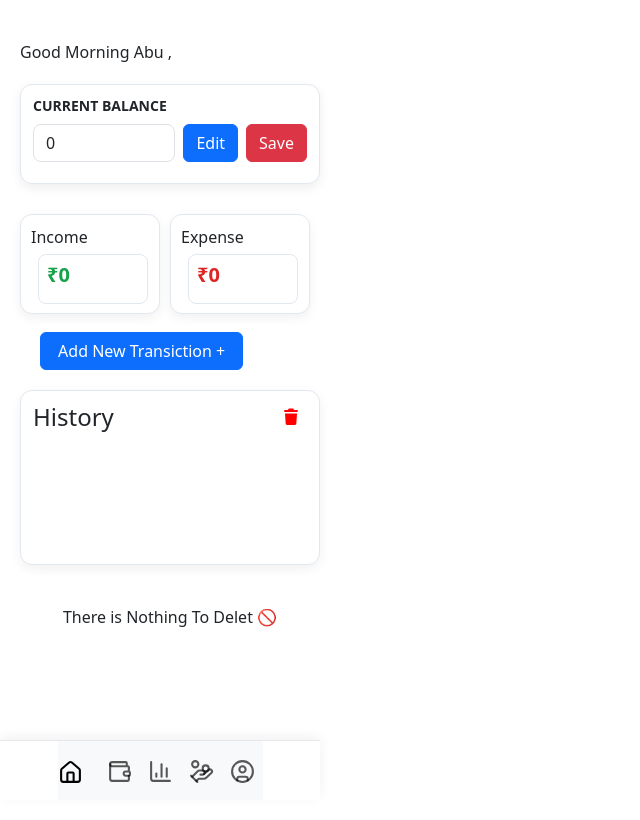
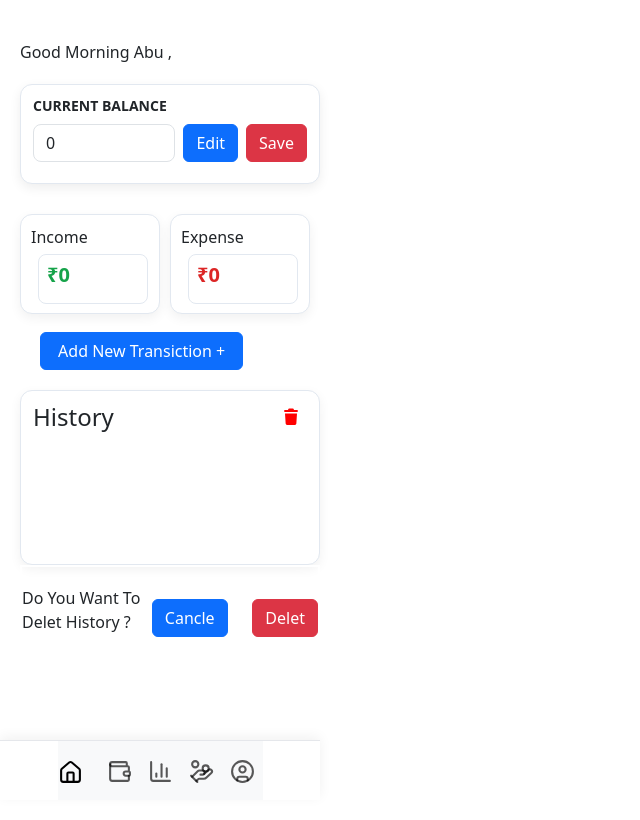
Before and after one commit to shaikhabuhasim0/finixy-expense-tracker, a React (Vite) app: page /Homepage in a window 1280 px wide. Both pictures are taken after a click on the button 291 px from the left and 417 px from the top of the page. Shown: the whole page, without its empty margins (0-640 px from the left). Built offline with nearby package versions, Linux system fonts and the light colour scheme.

Commit message:
delete butto and cancle button

```diff
--- a/src/App.css
+++ b/src/App.css
@@ -334,6 +334,23 @@
   }
 }
 
+
+.historyboxx{
+  border : 2px solid white ;
+height : 90px ;
+width: 300px;
+    display: flex;
+  justify-content: center;
+  align-items: center;
+}
+.history-buttons{
+  display: flex;
+  justify-content: space-between;
+  width: 100%;
+  margin-top: 15px;
+
+}
+
 /* mobile */
 
 /* @media (max-width: 600px){
--- a/src/Components/Homepage.jsx
+++ b/src/Components/Homepage.jsx
@@ -1,3 +1,4 @@
+import { Type } from 'lucide-react';
 import React, { useState } from 'react'
 import { useEffect } from "react";
 import { Link } from "react-router-dom";
@@ -7,7 +8,7 @@ export default function Homepage(props) {
     const [notification , setnotification]=useState("")
     const [type, setType] = useState("");
     const [startingbalance , setstartingbalance]= useState("")
-
+    const [type2 , settype2] = useState ("")
     const [addtrans,setaddtrans] = useState("");
   const [transaction, setTransaction] = useState({
   type: "",
@@ -24,7 +25,7 @@ const setcurrentbalance1 = history
 .every((totalcb,item)=> totalcb + Number(item.amount),0)
 
 
-    // for income
+// for income
   const totalIncome = history
   .filter((item) => item.type === "income")
   .reduce((total, item) => total + Number(item.amount), 0);
@@ -88,12 +89,16 @@ setTimeout(()=>{
     "transactions",
   );
  sethistory([]);
+  setTimeout(()=>{
+    setType("")
+  },2000)
 
-  setnotification("History Has Been Deleted 🗑️ ")
+setnotification("History Has Been Deleted 🗑️ ")
 setTimeout(()=>{
   setnotification("")
 },3000)
 }
+
 
 }
 
@@ -323,7 +328,8 @@ localStorage.setItem("amount", startingbalance);
 
 
 <div className='historybox'>
-  <h4 className='histo'>History <button onClick={delethsitory}> <i className="fa-solid fa-trash"></i></button></h4>
+  <h4 className='histo'>History <button onClick={()=>setType("delethsitory")}> <i className="fa-solid fa-trash"></i></button></h4>
+
 
   {history.map((item) =>
 
@@ -341,6 +347,18 @@ localStorage.setItem("amount", startingbalance);
   ))}
 </div>
 
+{type === "delethsitory" && (
+  <div className='historyboxx'><h7 className="historyboxx5"> Do You Want To Delet History ? </h7>
+
+<div className='history-buttons '>
+    <button type="button" className="btn btn-primary">Cancle</button>
+  <button type="button" className="btn btn-danger" onClick={delethsitory}>Delet</button>
+
+</div>
+  </div>
+
+)}
+
 <div className='notifications'>
   <span className='notifications1'><h6>{notification}</h6></span>
 </div>
```
